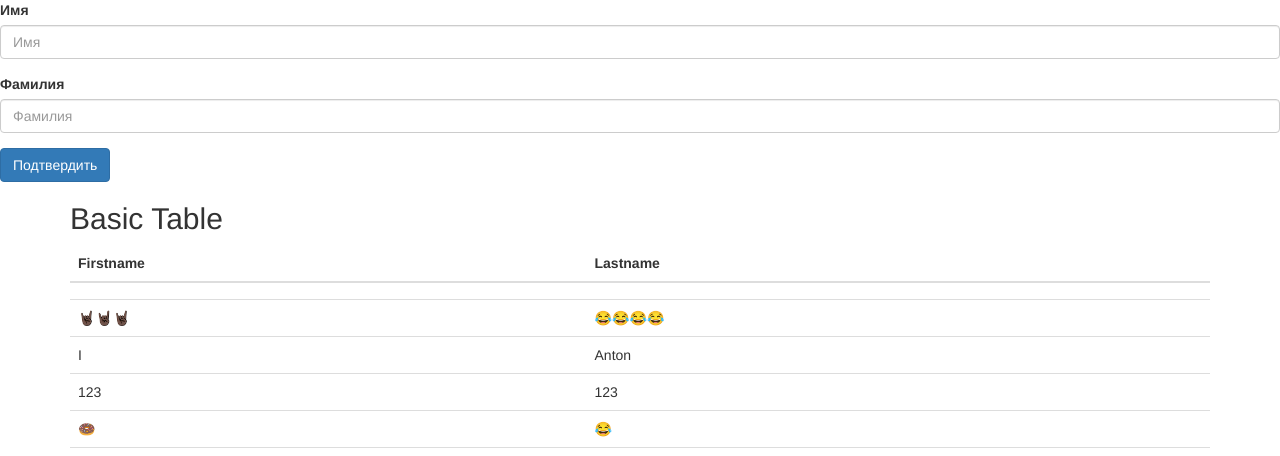
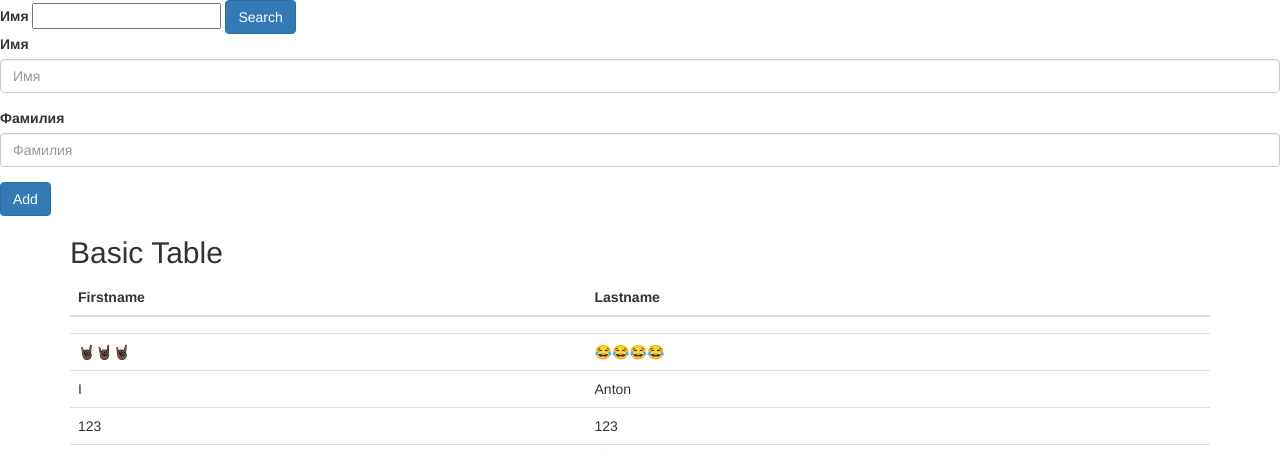
Before and after one commit to NAD777/Database-show-site, a Flask app: page / in a window 1280 px wide. Shown: the top 456 px of the page. Run offline with Flask 2, Linux system fonts and the light colour scheme; data comes from the database, SQL or seed files in the repository; both versions use the stored data as it was after the commit; some libraries are stand-ins or nearby versions.

Commit message:
add search

```diff
--- a/app.py
+++ b/app.py
@@ -16,10 +16,14 @@ def hello_world():
 @app.route('/', methods=['POST'])
 def my_form_post():
     database = db()
-    name = request.form['name']
-    surname = request.form['surname']
-    name1=name+' '+surname
-    database.commit(name,surname)
+    if(request.form['btn']=='Add'):
+        name = request.form['name']
+        surname = request.form['surname']
+        database.commit(name,surname)
+    elif(request.form['btn']=='Search'):
+        search = request.form['search']
+    else:
+        print('nothing happened')
     results = database.get_list()
     database.close()
     return render_template("index.html",results=results)
--- a/main.py
+++ b/main.py
@@ -2,7 +2,7 @@ import sqlite3
 
 class db:
     def __init__(self):
-        self.conn = sqlite3.connect('man.db',check_same_thread=False)  # person.db
+        self.conn = sqlite3.connect('man.db',check_same_thread=True)  # person.db
         self.cursor = self.conn.cursor()
 
     def write_unicode(self,text, charset='windows-1251'):
@@ -14,16 +14,21 @@ class db:
         self.conn.commit()
 
     def get_date(self,colomn,person,fetch='all'):
+        results = []
         self.cursor.execute("SELECT * FROM person WHERE "+colomn+'='+"'"+person+"'") # c.execute("SELECT * FROM  person WHERE id = 'Ilya'")
         if(fetch == 'all'):
-            print(self.cursor.fetchall())
+            #print(self.cursor.fetchall())
+            for row in self.cursor.fetchall():
+                results.append({'name': row[0], 'surname': row[1]})
+            results.reverse()
         elif(fetch=='one'):
             print(self.cursor.fetchone())
         elif(fetch=='many'):
             print(self.cursor.fetchmany())
         else:
             print('Nothing happend')
-        self.conn.commit()
+        #self.conn.commit()
+        return results
 
     def get_list(self):
         results = []
--- a/templates/index.html
+++ b/templates/index.html
@@ -17,6 +17,11 @@
 {#    <input class="btn" type="submit">#}
 {#</form>#}
 <form method="POST">
+    <label for="searchfield">Имя</label>
+    <input type="text" id="searchfield" name="search">
+    <input class="btn btn-primary" value="Search" type="submit" name="btn">
+</form>
+<form method="POST">
   <div class="form-group">
     <label for="name">Имя</label>
     <input type="text" class="form-control" id="namefield" aria-describedby="nameHelp" placeholder="Имя" name="name">
@@ -25,7 +30,7 @@
     <label for="surnamefield">Фамилия</label>
     <input type="text" class="form-control" id="surnamefield" name="surname" placeholder="Фамилия">
   </div>
-  <button type="submit" class="btn btn-primary">Подтвердить</button>
+  <input type="submit" value="Add" class="btn btn-primary" name="btn"></input>
 </form>
     <div class="container">
 	  <h2>Basic Table</h2>
```
Also changed, not shown: man.db.
